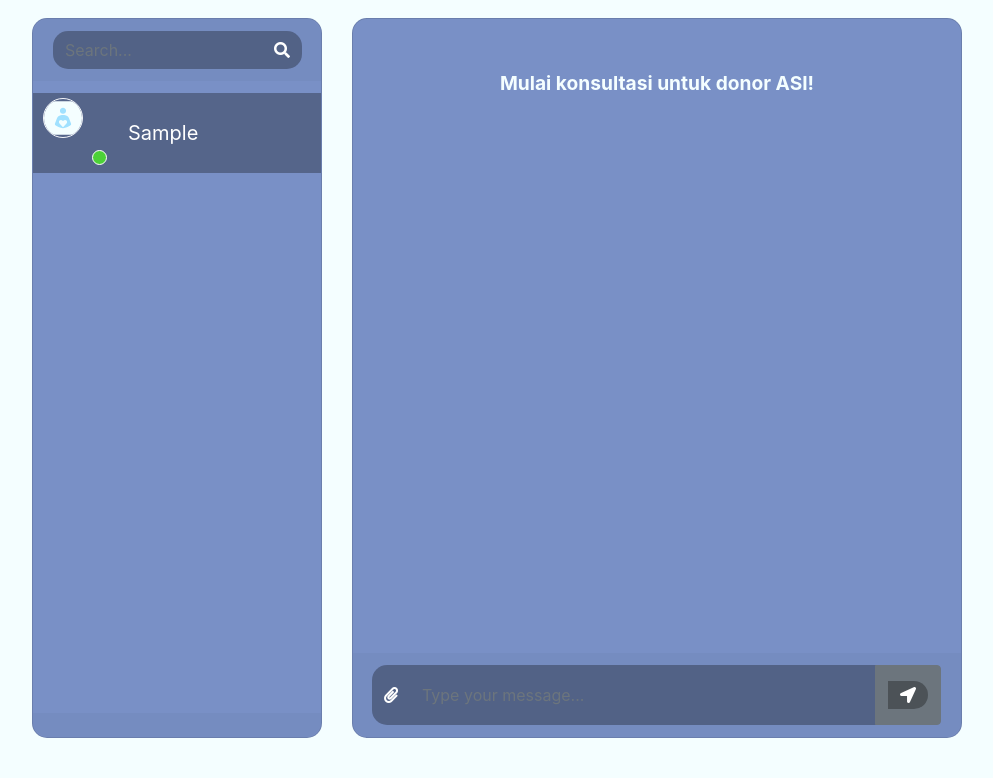
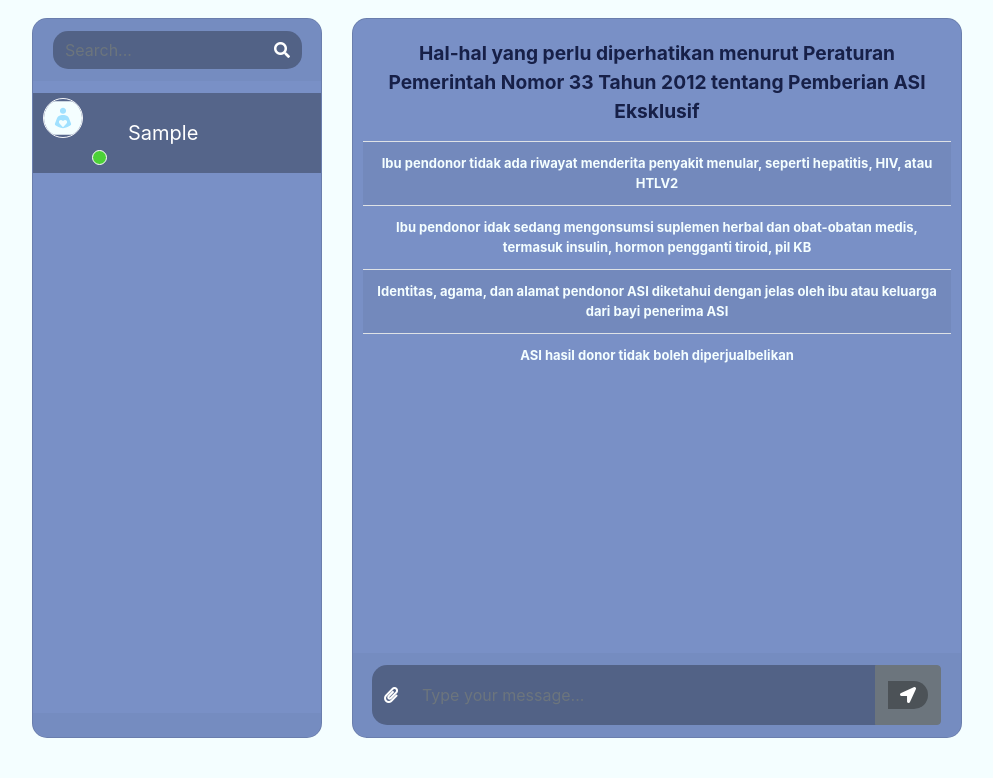
Before and after one commit to inayarhmns/parentie, a Django app: page /chat/ in a window 1280 px wide. Shown: the part 56-834 px from the top of the page, without its empty margins (143-1136 px from the left). Run offline with Django 5.2, Linux system fonts and the light colour scheme; a user stored in the database is signed in; tables that the repository leaves empty hold one stand-in row (values such as "Sample post"); some libraries are stand-ins or nearby versions.

Commit message:
feat: guideline for donation

```diff
--- a/chat/templates/messages.html
+++ b/chat/templates/messages.html
@@ -63,10 +63,32 @@
                     <div class="card-footer"></div>
                 </div>
             </div>
-            <div class="col-md-8 col-xl-6 chat h-100 mt-4">
+            <div class="col-md-8 col-xl-6 chat h-100 mt-4 ">
                 <div class="card">
                     <div class="default-message is_active">
-                        Mulai konsultasi untuk donor ASI!
+                        <p style="color: #172048;">Hal-hal yang perlu diperhatikan menurut Peraturan Pemerintah Nomor 33 Tahun 2012 tentang Pemberian ASI Eksklusif
+                        </p>
+                        <table class="text-medium table table-striped">
+                            <thead>
+</div>
+                            </thead>
+                            <tbody style="margin-top: 10px;">
+                                <tr>
+                                    <td> Ibu pendonor tidak ada riwayat menderita penyakit menular, seperti hepatitis, HIV, atau HTLV2
+                                    </td>
+                                  </tr>
+                              <tr>
+                                <td>Ibu pendonor idak sedang mengonsumsi suplemen herbal dan obat-obatan medis, termasuk insulin, hormon pengganti tiroid, pil KB</td>
+                              </tr>
+                              <tr>
+                                <td>Identitas, agama, dan alamat pendonor ASI diketahui dengan jelas oleh ibu atau keluarga dari bayi penerima ASI</td>
+                              </tr>
+                              <tr>
+                                <td>ASI hasil donor tidak boleh diperjualbelikan</td>
+                              </tr>
+
+                            </tbody>
+                          </table>
                     </div>
                     <div class="chat-content">
                         {% for thread in threads %}
@@ -86,14 +108,6 @@
                                         <p>{{ thread.chatmessage_thread.all.count }} messages</p>
                                     </div>
 
-                                </div>
-                                <div class="action_menu">
-                                    <ul>
-                                        <li><i class="fas fa-user-circle"></i> View profile</li>
-                                        <li><i class="fas fa-users"></i> Add to close friends</li>
-                                        <li><i class="fas fa-plus"></i> Add to group</li>
-                                        <li><i class="fas fa-ban"></i> Block</li>
-                                    </ul>
                                 </div>
                             </div>
                             <div class="card-body msg_card_body">
--- a/static/css/messages.css
+++ b/static/css/messages.css
@@ -284,12 +284,16 @@ html {
 }
 .default-message.is_active {
     display: block;
-    padding: 20px;
     text-align: center;
     font-weight: bold;
     font-size: larger;
     color: #F4FEFF;
     align-items: center;
     justify-content: center;
-    padding: 50px;
+    padding: 10px;
+    margin-top: 10px;
 }
+
+.text-medium{
+    font-size: small;
+}
--- a/static/js/messages.js
+++ b/static/js/messages.js
@@ -179,4 +179,6 @@ $(document).ready(function() {
         let thread_id = chat_id.replace('chat_', '');
         return thread_id;
     }
+
+
 });
```
